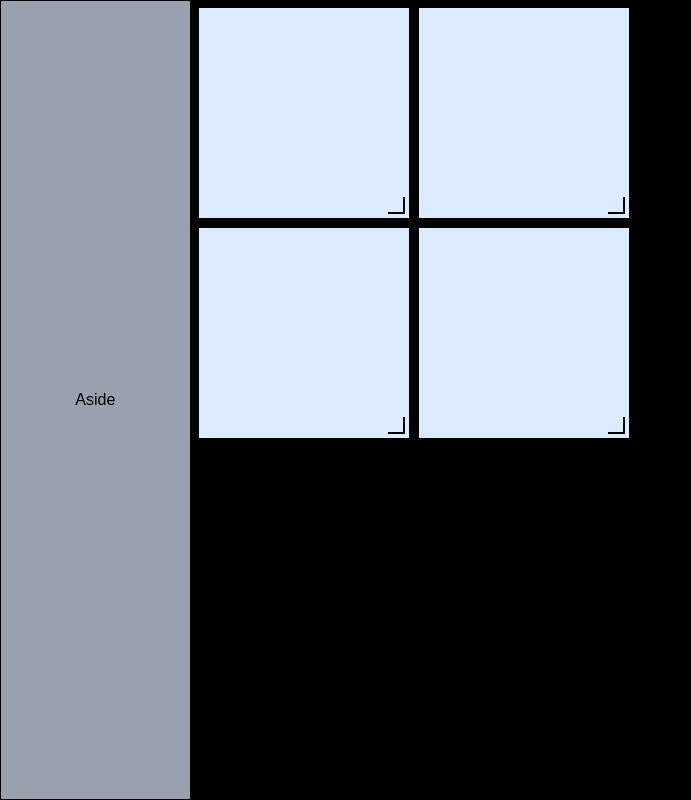
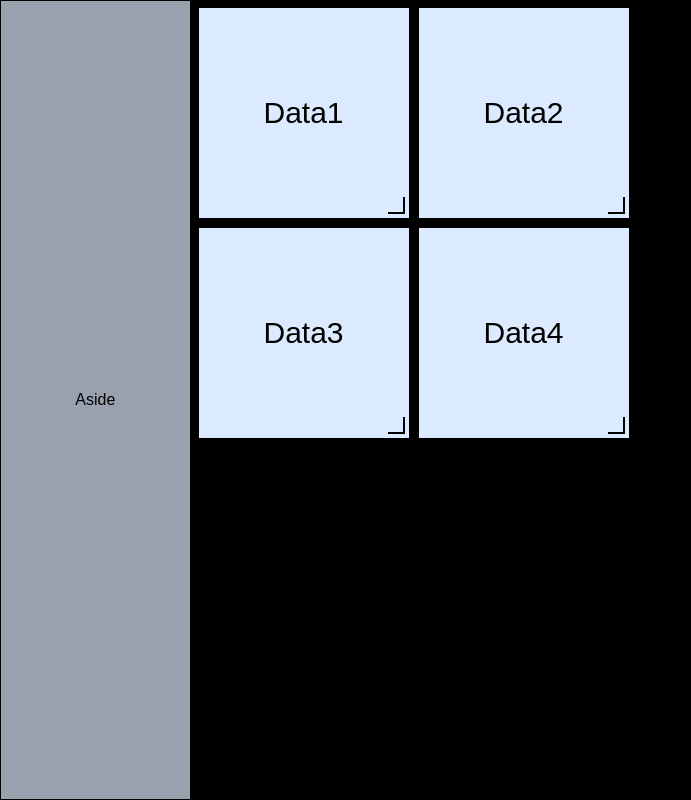
Before and after one commit to aty101/DashBoard-Component, a Next.js app: page / in a window 1280 px wide. Shown: the whole page, without its empty margins (0-691 px from the left). Built offline with nearby package versions, Linux system fonts and the light colour scheme.

Commit message:
fixing collision logic

```diff
--- a/src/components/dynamic-grid/DataSection.tsx
+++ b/src/components/dynamic-grid/DataSection.tsx
@@ -33,7 +33,8 @@ function DataSection({
       }}
       className="absolute bg-blue-100  flex justify-end items-end p-1"
     >
-      <div className="w-full h-full relative  ">
+      <div className="w-full h-full relative  flex justify-center items-center">
+        <h2 className="text-3xl capitalize text-black select-none">{widget.content}</h2>
         <span
           className=" absolute border-b-2 border-r-2 bottom-0 right-0 border-black w-[17px] h-[17px] cursor-se-resize"
           onPointerDown={(e) => {
--- a/src/components/dynamic-grid/DynamicGrid.tsx
+++ b/src/components/dynamic-grid/DynamicGrid.tsx
@@ -19,10 +19,10 @@ export default function DynamicGrid() {
 
   // Widgets state
   const [widgetsDetails, setWidgetsDetails] = useState<WidgetDetailsType[]>([
-    { id: 1, x: 0, y: 0, width: 2, height: 2 },
-    { id: 2, x: 2, y: 0, width: 2, height: 2 },
-    { id: 3, x: 0, y: 2, width: 2, height: 2 },
-    { id: 4, x: 2, y: 2, width: 2, height: 2 },
+    { id: 1, x: 0, y: 0, width: 2, height: 2, content: "data1" },
+    { id: 2, x: 2, y: 0, width: 2, height: 2, content: "data2" },
+    { id: 3, x: 0, y: 2, width: 2, height: 2, content: "data3" },
+    { id: 4, x: 2, y: 2, width: 2, height: 2, content: "data4" },
   ]);
 
   // Current active widget placeholder and final position
--- a/src/components/dynamic-grid/collisionFunctions/siblingsCollision.ts
+++ b/src/components/dynamic-grid/collisionFunctions/siblingsCollision.ts
@@ -1,20 +1,7 @@
 import { WidgetDetailsType } from "../types";
 import { siblingsCollisionParams } from "./collisionFunctionsParams";
 
-const calcWidgetBoundings = (widget: WidgetDetailsType) => {
-  const startX = widget.x;
-  const endX = widget.x + widget.width - 1;
 
-  const startY = widget.y;
-  const endY = widget.y + widget.height - 1;
-
-  return {
-    startX,
-    endX,
-    startY,
-    endY,
-  };
-};
 
 function widgetsOverlap(a: WidgetDetailsType, b: WidgetDetailsType): boolean {
   const aLeft = a.x;
--- a/src/components/dynamic-grid/draggingFunctions/dragging.ts
+++ b/src/components/dynamic-grid/draggingFunctions/dragging.ts
@@ -1,3 +1,4 @@
+import { siblingsCollision } from "../collisionFunctions/siblingsCollision";
 import { COL_WIDTH, GAP, ROW_HEIGHT } from "../DynamicGrid";
 import { DraggingParams } from "./draggingFunctionsParams";
 
@@ -17,8 +18,8 @@ export const dragging = ({
   const offsets = draggedItemRef.current;
   const currentWidget = currentWidgetRef.current!;
 
-  let newX = (e.clientX - offsets.offsetX) / (COL_WIDTH + GAP);
-  let newY = (e.clientY - offsets.offsetY) / (ROW_HEIGHT + GAP);
+  const newX = (e.clientX - offsets.offsetX) / (COL_WIDTH + GAP);
+  const newY = (e.clientY - offsets.offsetY) / (ROW_HEIGHT + GAP);
 
   // if (newX < 0) {
   //   newX = 0;
@@ -59,7 +60,7 @@ export const dragging = ({
           y: newY,
         };
       });
-      // siblingsCollision({ widgetPlaceHolderRef, widgetsDetailsRef });
+      siblingsCollision({ widgetPlaceHolderRef, widgetsDetailsRef });
       setWidgetsDetails([...widgetsDetailsRef.current]);
       animationId.current = null;
     });
--- a/src/components/dynamic-grid/types.ts
+++ b/src/components/dynamic-grid/types.ts
@@ -6,6 +6,7 @@ export type WidgetDetailsType = {
   y: number;
   width: number;
   height: number;
+  content : string
 };
 
 
```
